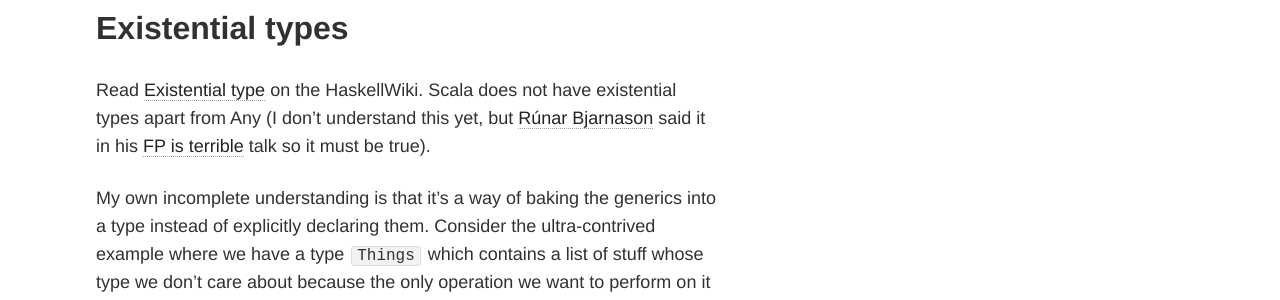
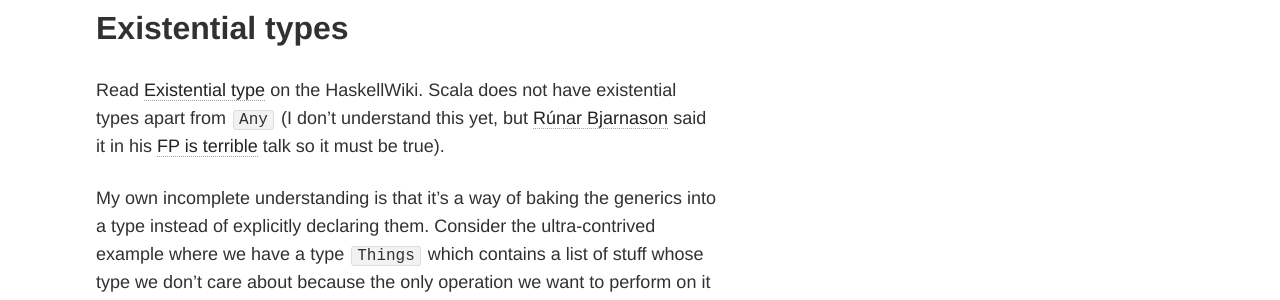
Before and after one commit to devth/devth.github.com, a Jekyll site: the page built from glossary.md, in a window 1280 px wide and 900 px high, scrolled down 3005 px. Shown: the part 180-480 px from the top of the window. Built offline with Jekyll 4.4.1, drawn with Linux system fonts in a browser that asks for light colours.

Commit message:
Syntax quote any

```diff
--- a/glossary.md
+++ b/glossary.md
@@ -133,7 +133,7 @@ types to semantically restrict domains:
 ## Existential types
 
 Read [Existential type](https://www.haskell.org/haskellwiki/Existential_type) on
-the HaskellWiki. Scala does not have existential types apart from Any (I
+the HaskellWiki. Scala does not have existential types apart from `Any` (I
 don't understand this yet, but [Rúnar Bjarnason](https://www.youtube.com/watch?v=hzf3hTUKk8U)
 said it in his [FP is terrible](https://www.youtube.com/watch?v=hzf3hTUKk8U)
 talk so it must be true).
```
